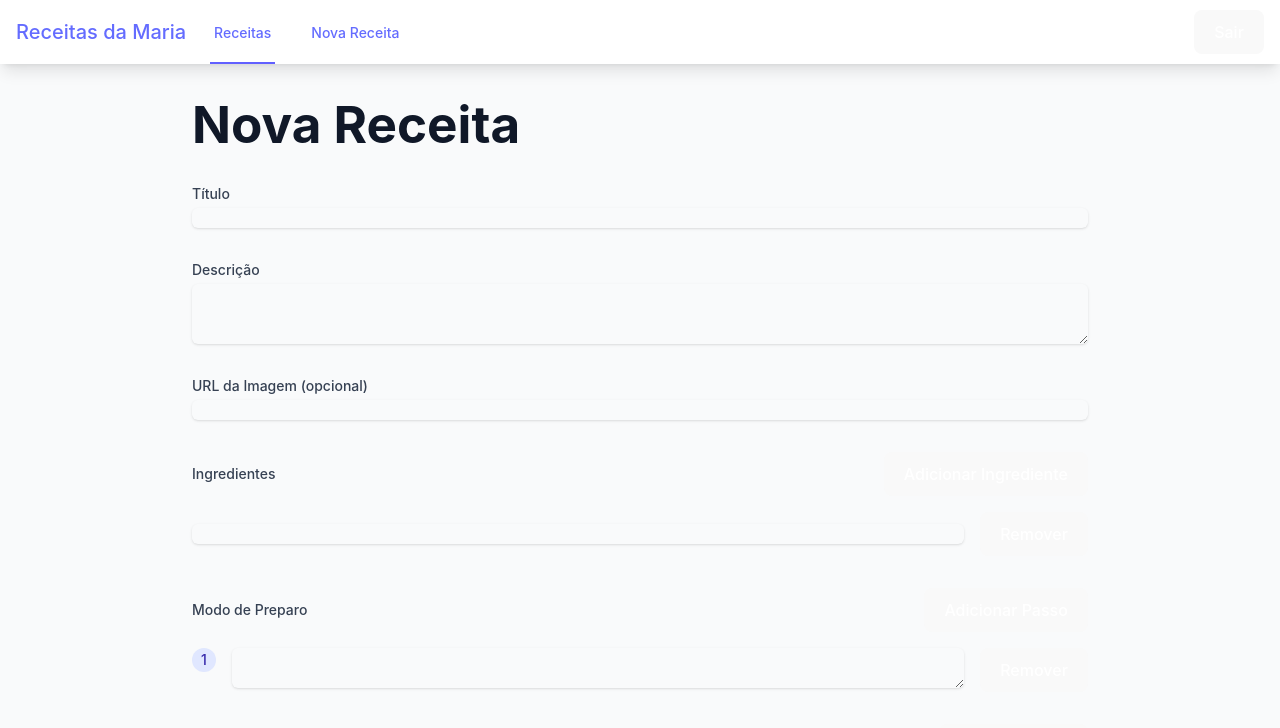
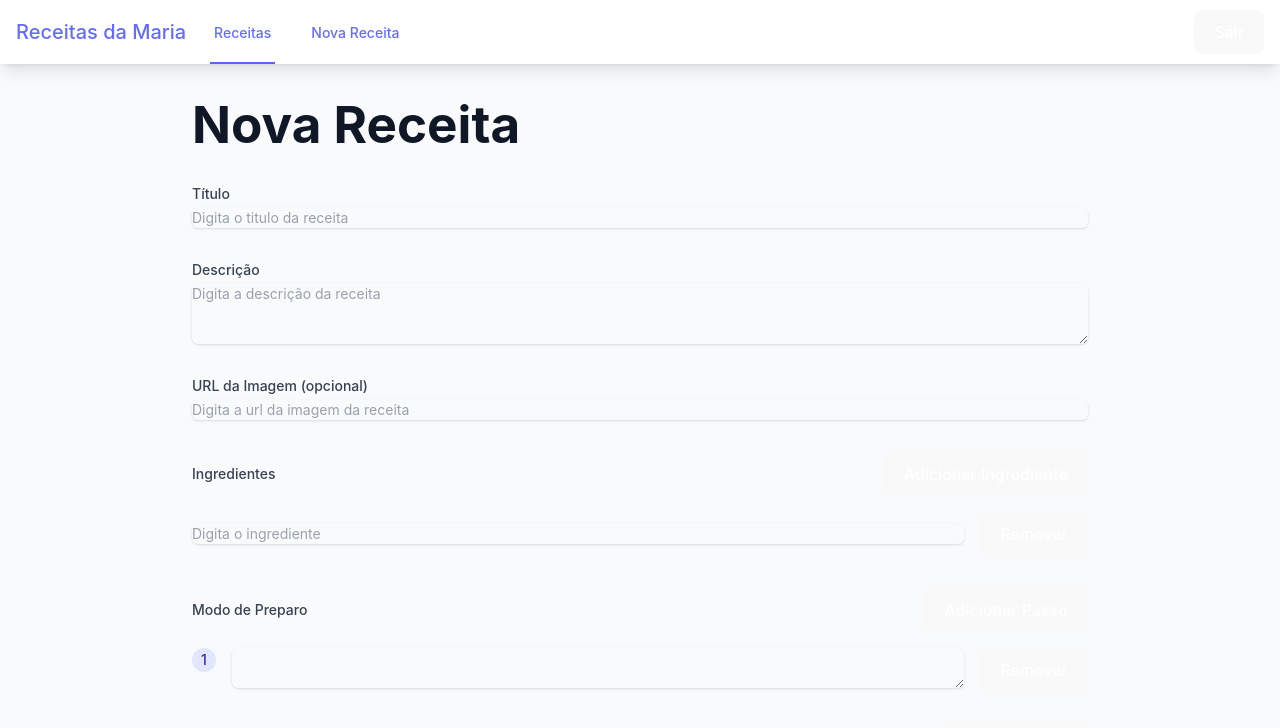
Before and after one commit to ironblodz/recipes_app, a React (Vite) app: page /new-recipe in a window 1280 px wide. Shown: the top 728 px of the page. Built offline with nearby package versions, Linux system fonts and the light colour scheme; no server answers; sample sign-in values are in the browser's storage.

Commit message:
Enhance input fields in NewRecipe component with placeholder text and improved text color for better visibility.

```diff
--- a/src/pages/NewRecipe.tsx
+++ b/src/pages/NewRecipe.tsx
@@ -82,7 +82,8 @@ export default function NewRecipe() {
             value={title}
             onChange={(e) => setTitle(e.target.value)}
             required
-            className="mt-1 block w-full rounded-md border-gray-300 shadow-sm focus:border-indigo-500 focus:ring-indigo-500 sm:text-sm"
+            className="mt-1 block w-full rounded-md border-gray-300 shadow-sm text-black focus:border-indigo-500 focus:ring-indigo-500 sm:text-sm placeholder:text-gray-400"
+            placeholder="Digita o titulo da receita"
           />
         </div>
 
@@ -98,7 +99,8 @@ export default function NewRecipe() {
             value={description}
             onChange={(e) => setDescription(e.target.value)}
             rows={3}
-            className="mt-1 block w-full rounded-md border-gray-300 shadow-sm focus:border-indigo-500 focus:ring-indigo-500 sm:text-sm"
+            className="mt-1 block w-full rounded-md border-gray-300 shadow-sm text-black focus:border-indigo-500 focus:ring-indigo-500 sm:text-sm placeholder:text-gray-400"
+            placeholder="Digita a descrição da receita"
           />
         </div>
 
@@ -114,7 +116,8 @@ export default function NewRecipe() {
             id="imageUrl"
             value={imageUrl}
             onChange={(e) => setImageUrl(e.target.value)}
-            className="mt-1 block w-full rounded-md border-gray-300 shadow-sm focus:border-indigo-500 focus:ring-indigo-500 sm:text-sm"
+            className="mt-1 block w-full rounded-md border-gray-300 shadow-sm text-black focus:border-indigo-500 focus:ring-indigo-500 sm:text-sm placeholder:text-gray-400"
+            placeholder="Digita a url da imagem da receita"
           />
         </div>
 
@@ -137,7 +140,8 @@ export default function NewRecipe() {
                 type="text"
                 value={ingredient}
                 onChange={(e) => handleIngredientChange(index, e.target.value)}
-                className="flex-1 rounded-md border-gray-300 shadow-sm focus:border-indigo-500 focus:ring-indigo-500 sm:text-sm"
+                className="flex-1 rounded-md border-gray-300 shadow-sm text-black focus:border-indigo-500 focus:ring-indigo-500 sm:text-sm placeholder:text-gray-400"
+                placeholder="Digita o ingrediente"
               />
               <button
                 type="button"
@@ -172,7 +176,7 @@ export default function NewRecipe() {
                 value={instruction}
                 onChange={(e) => handleInstructionChange(index, e.target.value)}
                 rows={2}
-                className="flex-1 rounded-md border-gray-300 shadow-sm focus:border-indigo-500 focus:ring-indigo-500 sm:text-sm"
+                className="flex-1 rounded-md border-gray-300 text-black shadow-sm focus:border-indigo-500 focus:ring-indigo-500 sm:text-sm placeholder:text-gray-400"
               />
               <button
                 type="button"
```
